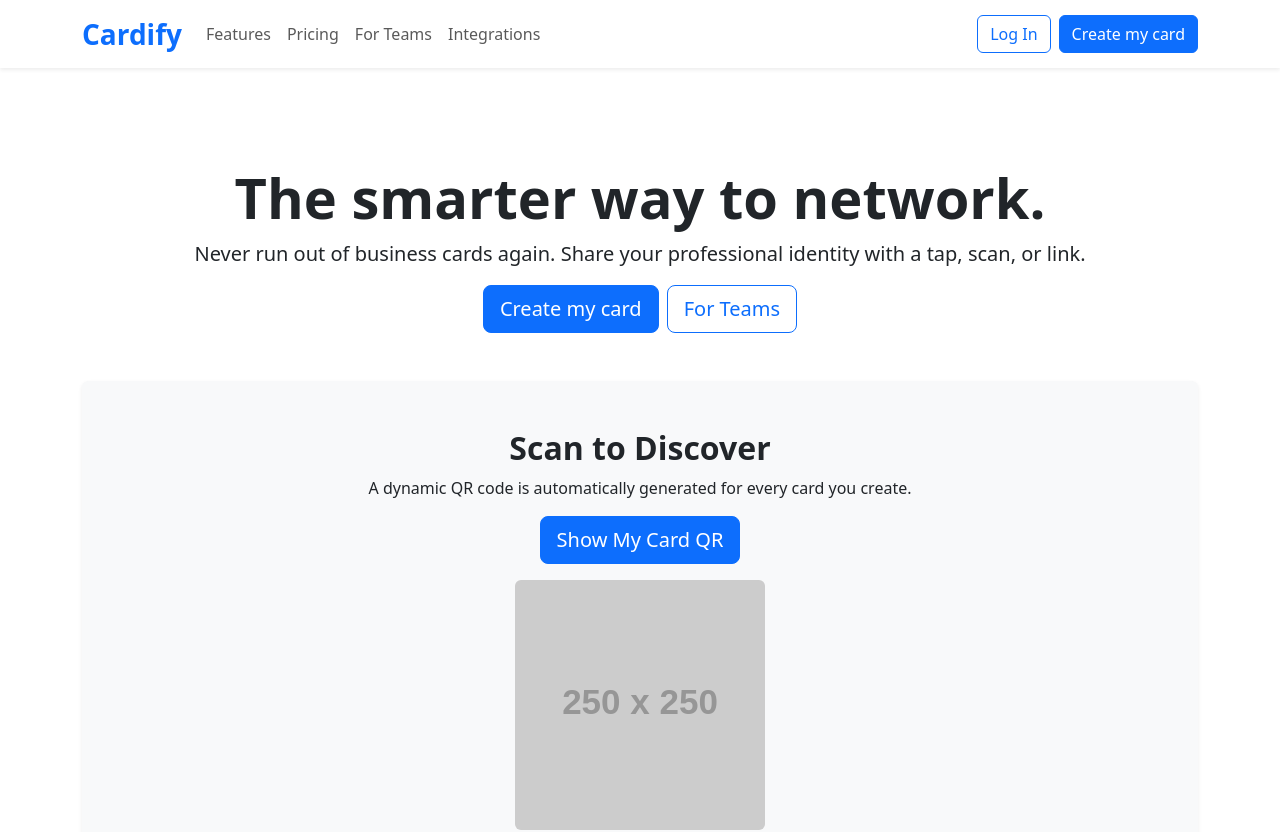
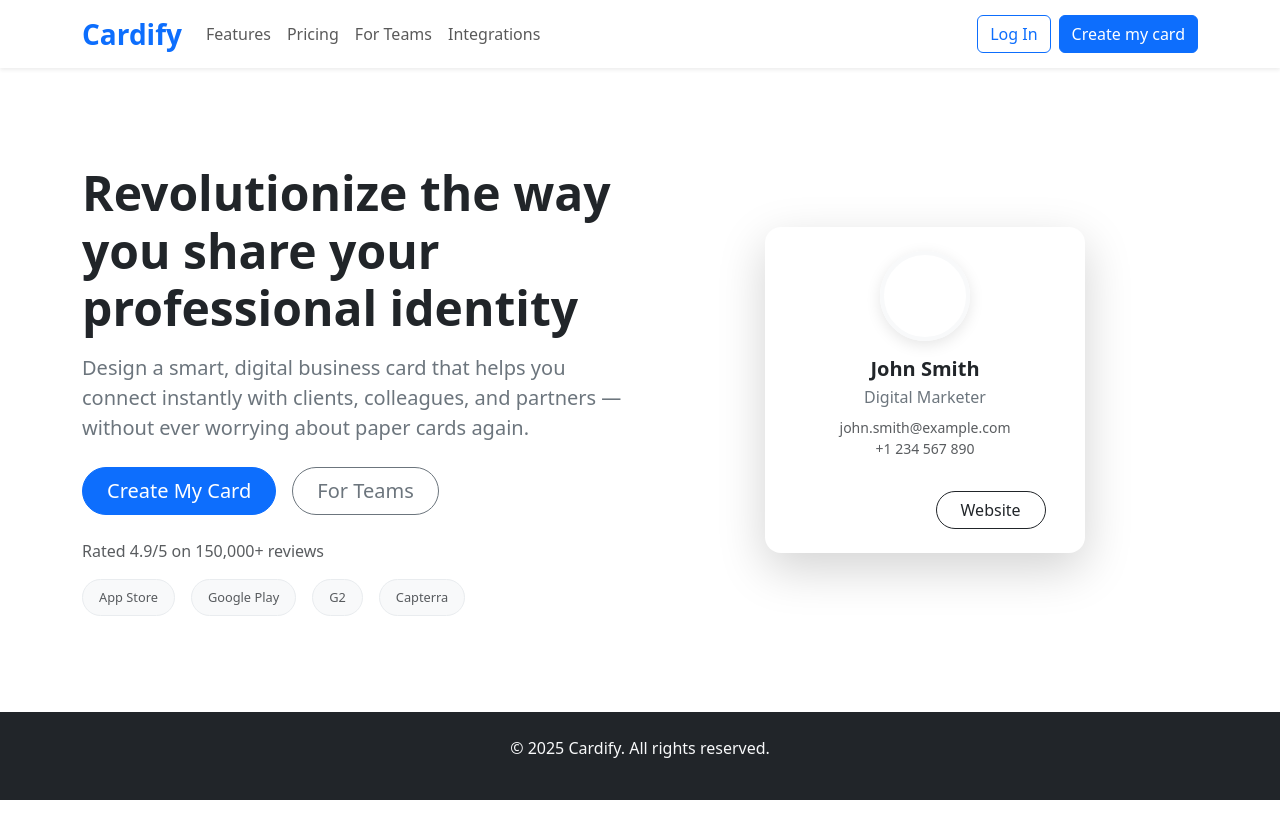
Before and after one commit to triilok10/triilok10-QRCodeAngular, an Angular app: page / in a window 1280 px wide. Shown: the top 832 px of the page. After the commit the page ends 800 px from the top, so only its background shows below. Built offline with nearby package versions, Linux system fonts and the light colour scheme.

Commit message:
Updating code for the HomePage

```diff
--- a/src/app/Components/home/home.css
+++ b/src/app/Components/home/home.css
@@ -0,0 +1,66 @@
+:root {
+  --primary-color: #007bff;
+  --secondary-color: #6c757d;
+  --text-color: #495057;
+}
+
+body {
+  font-family: 'Inter', sans-serif; /* A more modern font choice */
+}
+
+/* Custom styling for the app badges */
+.app-badge {
+  display: inline-block;
+  padding: 8px 16px;
+  background-color: #f1f3f5;
+  border-radius: 50px;
+  font-size: 0.8rem;
+  color: var(--secondary-color);
+  font-weight: 500;
+  border: 1px solid #e9ecef;
+}
+
+/* Updated card container to match the hero section better */
+.digital-card {
+  width: 100%;
+  max-width: 320px;
+  background-color: #fff;
+  border-radius: 12px;
+  box-shadow: 0 10px 30px rgba(0,0,0,0.1);
+  transition: all 0.3s ease-in-out;
+}
+
+/* Hover effect for the card */
+.digital-card:hover {
+  transform: translateY(-5px);
+  box-shadow: 0 15px 40px rgba(0,0,0,0.15);
+}
+
+.avatar {
+  background: linear-gradient(45deg, var(--primary-color), #0056b3);
+  color: #fff;
+  font-size: 2.25rem;
+  font-weight: 600;
+  border: 4px solid #f8f9fa;
+  box-shadow: 0 4px 15px rgba(0, 0, 0, 0.1);
+}
+
+.digital-card h5 {
+  color: var(--text-color);
+  font-weight: 700;
+}
+
+.digital-card .btn-primary {
+  background-color: var(--primary-color);
+  border-color: var(--primary-color);
+}
+
+.digital-card .btn-outline-secondary {
+  border-color: var(--secondary-color);
+  color: var(--secondary-color);
+}
+
+.digital-card .btn-outline-secondary:hover {
+  background-color: var(--secondary-color);
+  color: #fff;
+}
--- a/src/app/Components/home/home.html
+++ b/src/app/Components/home/home.html
@@ -1,28 +1,46 @@
 <app-header></app-header>
+<main class="container py-5">
+  <section class="row align-items-center py-5">
+    <div class="col-md-6 text-center text-md-start">
+      <h1 class="display-5 fw-bold mb-3">Revolutionize the way you share your professional identity</h1>
+      <p class="lead text-secondary mb-4">
+        Design a smart, digital business card that helps you connect instantly with clients, colleagues, and partners — without ever worrying about paper cards again.
+      </p>
 
-<main class="container my-5">
+      <div class="d-flex gap-3 flex-wrap">
+        <a href="#" class="btn btn-primary btn-lg rounded-pill px-4">Create My Card</a>
+        <a href="#" class="btn btn-outline-secondary btn-lg rounded-pill px-4">For Teams</a>
+      </div>
 
-  <!-- Hero Section (Simplified Example) -->
-  <section class="py-5 text-center">
-    <h1 class="display-4 fw-bold">The smarter way to network.</h1>
-    <p class="lead">Never run out of business cards again. Share your professional identity with a tap,
-      scan, or link.</p>
-    <a href="#" class="btn btn-primary btn-lg me-2">Create my card</a>
-    <a href="#" class="btn btn-outline-primary btn-lg">For Teams</a>
-  </section>
+      <p class="text-muted mt-4">Rated 4.9/5 on 150,000+ reviews</p>
 
-  <!-- Dynamic QR Section -->
-  <section class="py-5 text-center bg-light rounded shadow-sm">
-    <h2 class="fw-bold">Scan to Discover</h2>
-    <p>A dynamic QR code is automatically generated for every card you create.</p>
-    <button id="generate-qr-btn" class="btn btn-primary btn-lg mb-3">Show My Card QR</button>
+      <div class="d-flex justify-content-start align-items-center gap-3 flex-wrap mt-3">
+        <div class="app-badge bg-light text-muted">App Store</div>
+        <div class="app-badge bg-light text-muted">Google Play</div>
+        <div class="app-badge bg-light text-muted">G2</div>
+        <div class="app-badge bg-light text-muted">Capterra</div>
+      </div>
+    </div>
 
-    <div #qrDisplay>
-      <img #qrPlaceholder src="https://placehold.co/250x250/E9ECEF/6c757d?text=Click+to+generate"
-        class="img-fluid rounded" alt="QR Placeholder">
+    <div class="col-md-6 d-flex justify-content-center align-items-center mt-4 mt-md-0">
+      <div class="digital-card card border-0 rounded-4 shadow-lg p-4 text-center">
+        <div class="card-header border-0 bg-transparent text-center p-0 mb-3">
+          <div class="avatar rounded-circle d-flex justify-content-center align-items-center mx-auto" style="width: 90px; height: 90px;">
+            JS
+          </div>
+        </div>
+
+        <h5 class="fw-bold mb-1">John Smith</h5>
+        <p class="text-secondary mb-2">Digital Marketer</p>
+        <p class="small text-muted">john.smith@example.com<br>+1 234 567 890</p>
+
+        <div class="mt-3 d-flex justify-content-center gap-3">
+          <a href="#" class="btn btn-primary rounded-pill px-4">LinkedIn</a>
+          <a href="#" class="btn btn-outline-secondary rounded-pill px-4">Website</a>
+        </div>
+      </div>
     </div>
   </section>
-
 </main>
 
 <app-footer></app-footer>
```
